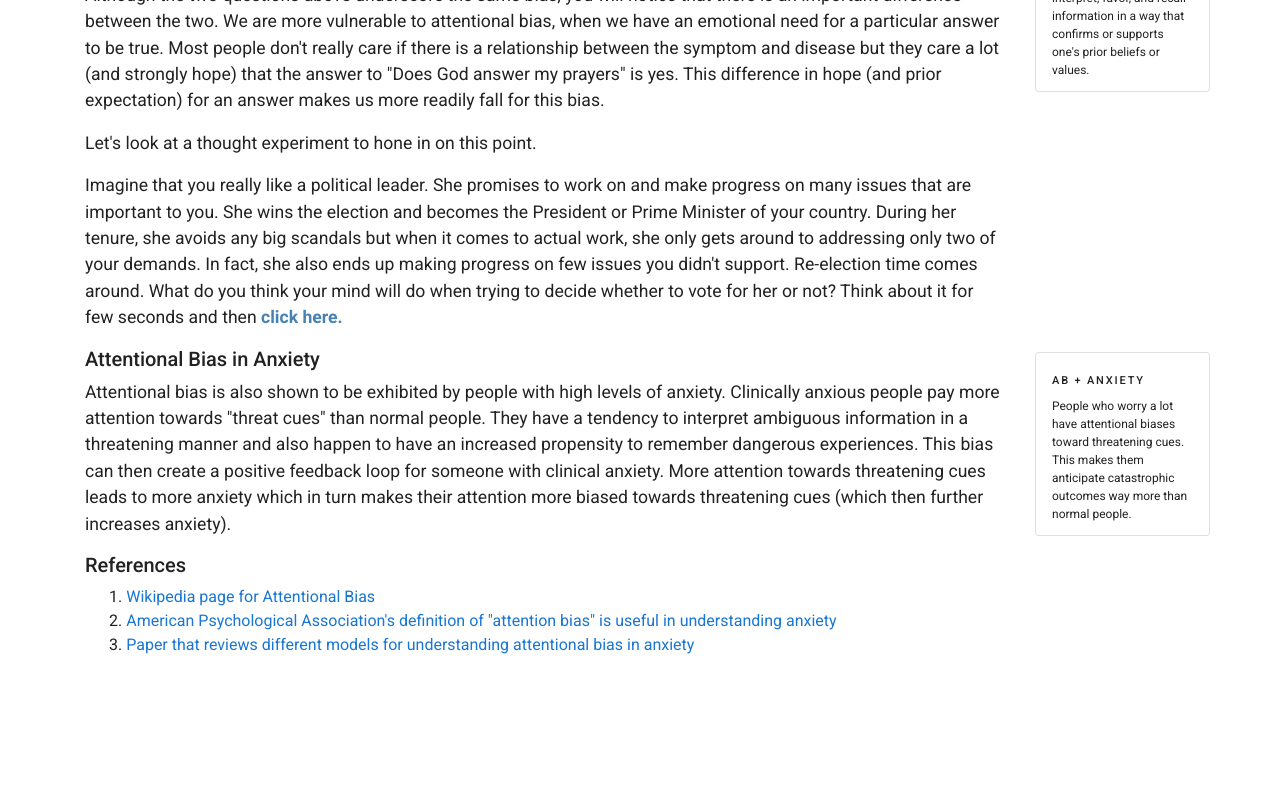
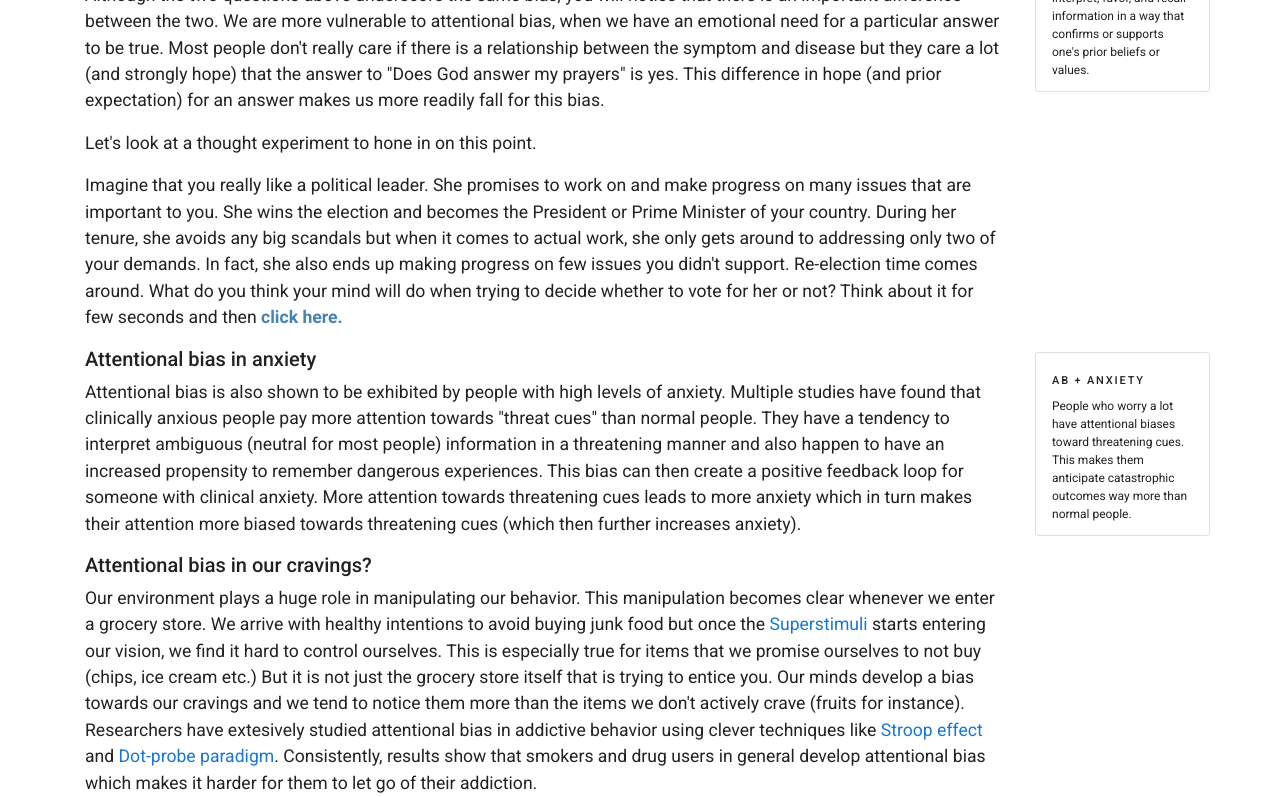
Before and after one commit to rdbcasillas/teachmeabias, a Vue app: page /explorable in a window 1280 px wide. Shown: the part 2000-2797 px from the top of the page. Before the commit the page ends 2685 px from the top, so only its background shows below. Built offline with nearby package versions, Linux system fonts and the light colour scheme.

Commit message:
updates to explorable and new article list page

```diff
--- a/src/App.vue
+++ b/src/App.vue
@@ -7,6 +7,9 @@
         ><a href="/" class="sitename">Teach Me A Bias</a>
       </v-spacer>
 
+      <v-spacer class="sitename"
+        ><a href="/articles" class="sitename">Articles</a>
+      </v-spacer>
       <v-btn
         href="https://en.wikipedia.org/wiki/List_of_cognitive_biases"
         target="_blank"
--- a/src/router/index.js
+++ b/src/router/index.js
@@ -2,6 +2,7 @@ import Vue from "vue";
 import VueRouter from "vue-router";
 import Home from "../views/Home.vue";
 import Explorable from "../views/Explorable.vue";
+import ArticleList from "../views/ArticleList.vue";
 
 Vue.use(VueRouter);
 
@@ -15,6 +16,11 @@ const routes = [
     path: "/explorable",
     name: "Explorable",
     component: Explorable,
+  },
+  {
+    path: "/articles",
+    name: "ArticleList",
+    component: ArticleList,
   },
   {
     path: "/about",
--- /dev/null
+++ b/src/views/ArticleList.vue
@@ -0,0 +1,50 @@
+<template>
+  <div>
+    <v-container>
+      <v-row>
+        <v-col>
+          <p>
+            Interactive articles exploring different ideas in the field of
+            <a
+              href="https://journals.sagepub.com/doi/abs/10.1177/0266382115592536?journalCode=bira"
+              >Heuristics and Biases</a
+            >
+          </p>
+          <v-row>
+            <router-link class="listitem" to="explorable">
+              <v-hover v-slot="{ hover }">
+                <v-list-item
+                  :class="
+                    hover
+                      ? 'lime lighten-1 font-weight-bold'
+                      : 'lime lighten-4 font-weight-bold'
+                  "
+                  three-line
+                >
+                  <v-list-item-content>
+                    <v-list-item-title> Attentional Bias </v-list-item-title>
+                    <v-list-item-subtitle
+                      >Our perception about the world and subsequently our
+                      decisions are heavily shaped by biases in how we pay
+                      attention.
+                    </v-list-item-subtitle>
+                  </v-list-item-content>
+                </v-list-item>
+              </v-hover>
+            </router-link>
+          </v-row>
+        </v-col>
+      </v-row>
+    </v-container>
+  </div>
+</template>
+
+<script>
+export default {};
+</script>
+
+<style scoped>
+a:hover {
+  text-decoration: none;
+}
+</style>
--- a/src/views/Explorable.vue
+++ b/src/views/Explorable.vue
@@ -206,19 +206,56 @@
               when combined with confirmation bias.</span
             >
           </p>
-          <h5>Attentional Bias in Anxiety</h5>
+          <h5>Attentional bias in anxiety</h5>
           <p>
             Attentional bias is also shown to be exhibited by people with high
-            levels of anxiety. Clinically anxious people pay more attention
-            towards "threat cues" than normal people. They have a tendency to
-            interpret ambiguous information in a threatening manner and also
-            happen to have an increased propensity to remember dangerous
-            experiences. This bias can then create a positive feedback loop for
-            someone with clinical anxiety. More attention towards threatening
-            cues leads to more anxiety which in turn makes their attention more
-            biased towards threatening cues (which then further increases
-            anxiety).
+            levels of anxiety. Multiple studies have found that clinically
+            anxious people pay more attention towards "threat cues" than normal
+            people. They have a tendency to interpret ambiguous (neutral for
+            most people) information in a threatening manner and also happen to
+            have an increased propensity to remember dangerous experiences. This
+            bias can then create a positive feedback loop for someone with
+            clinical anxiety. More attention towards threatening cues leads to
+            more anxiety which in turn makes their attention more biased towards
+            threatening cues (which then further increases anxiety).
           </p>
+          <h5>Attentional bias in our cravings?</h5>
+          <p>
+            Our environment plays a huge role in manipulating our behavior. This
+            manipulation becomes clear whenever we enter a grocery store. We
+            arrive with healthy intentions to avoid buying junk food but once
+            the
+            <a href="https://www.lesswrong.com/tag/superstimuli"
+              >Superstimuli</a
+            >
+            starts entering our vision, we find it hard to control ourselves.
+            This is especially true for items that we promise ourselves to not
+            buy (chips, ice cream etc.) But it is not just the grocery store
+            itself that is trying to entice you. Our minds develop a bias
+            towards our cravings and we tend to notice them more than the items
+            we don't actively crave (fruits for instance). Researchers have
+            extesively studied attentional bias in addictive behavior using
+            clever techniques like
+            <a href="https://en.wikipedia.org/wiki/Stroop_effect"
+              >Stroop effect
+            </a>
+            and
+            <a href="https://en.wikipedia.org/wiki/Dot-probe_paradigm"
+              >Dot-probe paradigm</a
+            >. Consistently, results show that smokers and drug users in general
+            develop attentional bias which makes it harder for them to let go of
+            their addiction.
+          </p>
+          <blockquote>
+            <p>
+              Drug addiction is also an example of attentional bias in that
+              certain memories or objects can prompt intense cravings for one's
+              drug of choice. It is easier for individuals who experience this
+              to relapse and begin their drug use again, because the urges given
+              off by that initial stimuli can prove to be too strong to curb
+            </p>
+          </blockquote>
+          <hr />
           <h5>References</h5>
           <ol style="list-style: decimal inside">
             <li>
```
